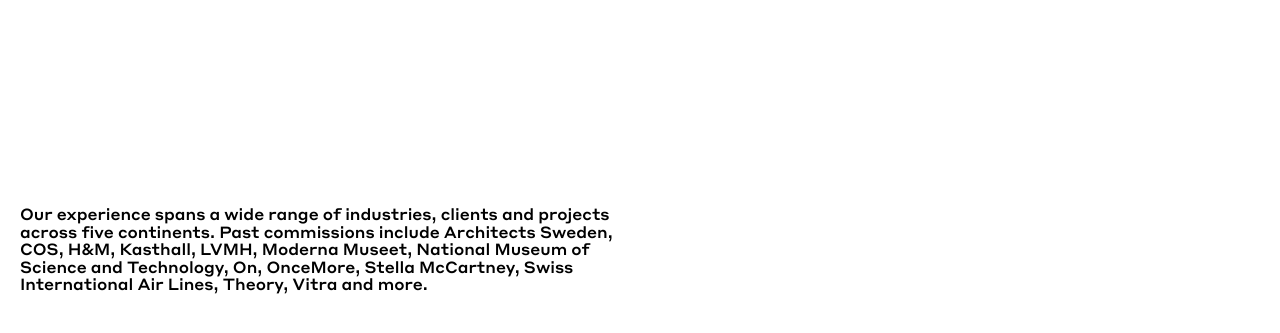
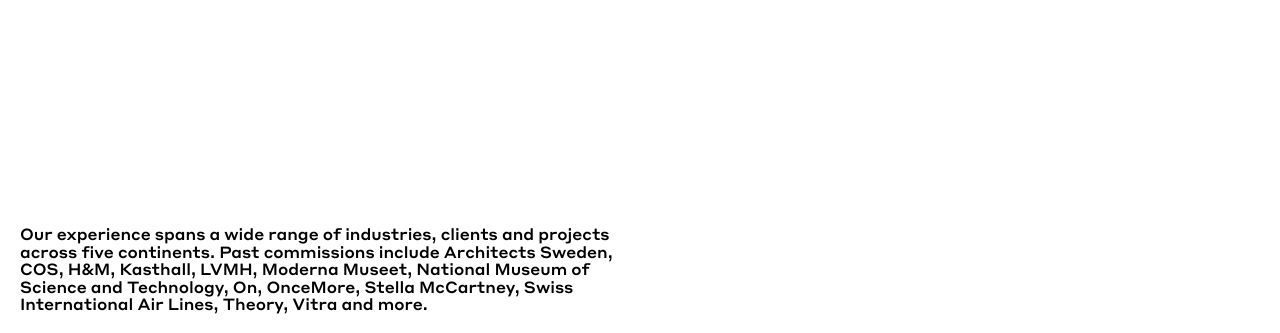
Before and after one commit to ludvigweingarten/oowweb, a plain HTML site: page index.html in a window 1280 px wide. Shown: the part 467-800 px from the top of the page. Drawn offline with Linux system fonts and the light colour scheme.

Commit message:
Update style.css

```diff
--- a/style.css
+++ b/style.css
@@ -67,6 +67,11 @@
 
 }
 
+.text-container-bottom p{
+    padding-bottom: 0px;
+
+}
+
 .logo-container {
     width: 100%;
     position: fixed; /* Keep the logo fixed */
```
